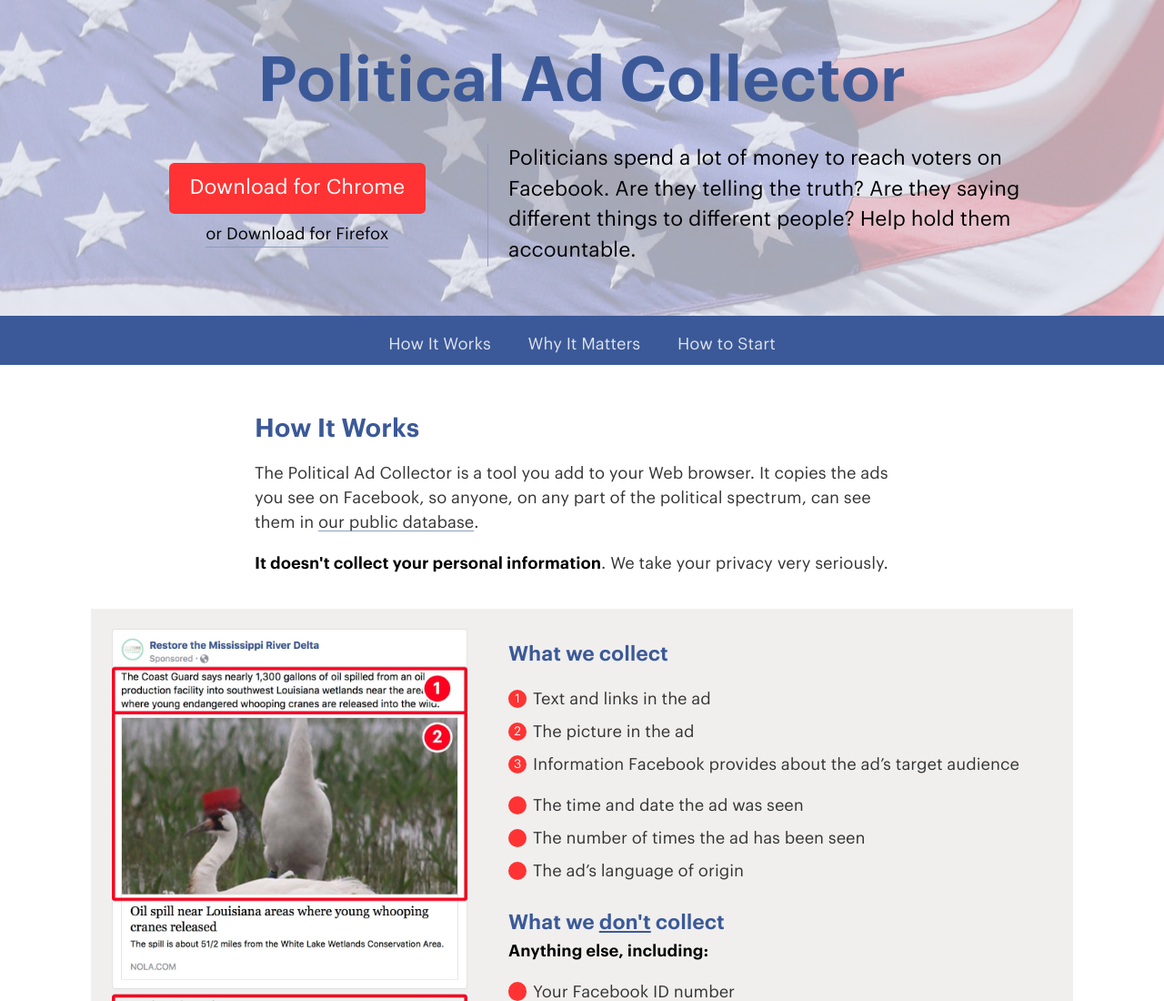
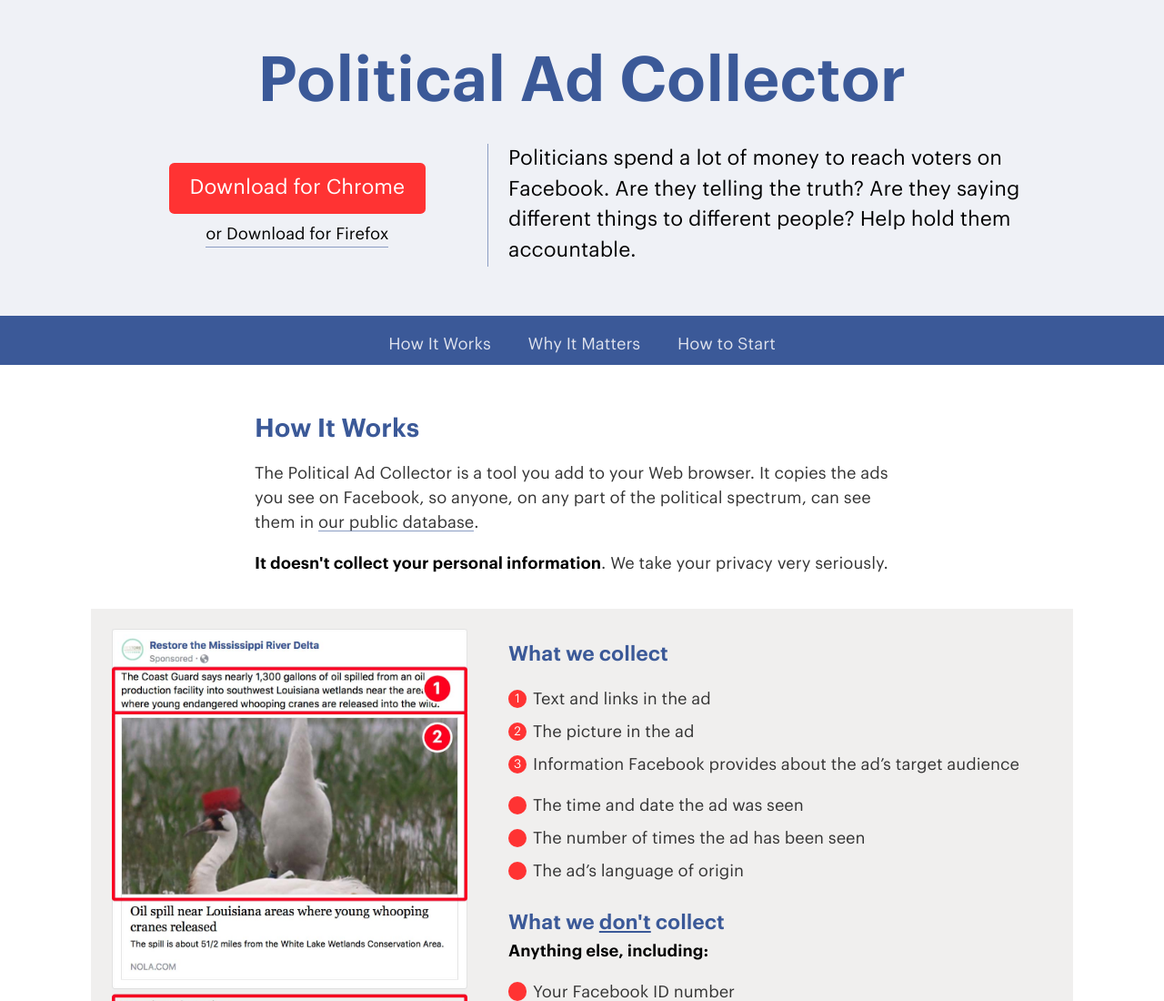
Before and after one commit to propublica/political-ad-collector, a plain HTML site: page index.html in a window 1280 px wide. Shown: the top 1100 px of the page at 91% size. Drawn offline with nearby package versions, Linux system fonts and the light colour scheme; files whose address does not match are found by name.

Commit message:
NO to american flag

```diff
--- a/assets/css/main.css
+++ b/assets/css/main.css
@@ -220,7 +220,7 @@
 
 .site-header {
     /* The image used */
-    background-image: url("../images/flag.jpg");
+    /*background-image: url("../images/flag.jpg");*/
 
     /* Set a specific height */
     min-height: 200px;
```
